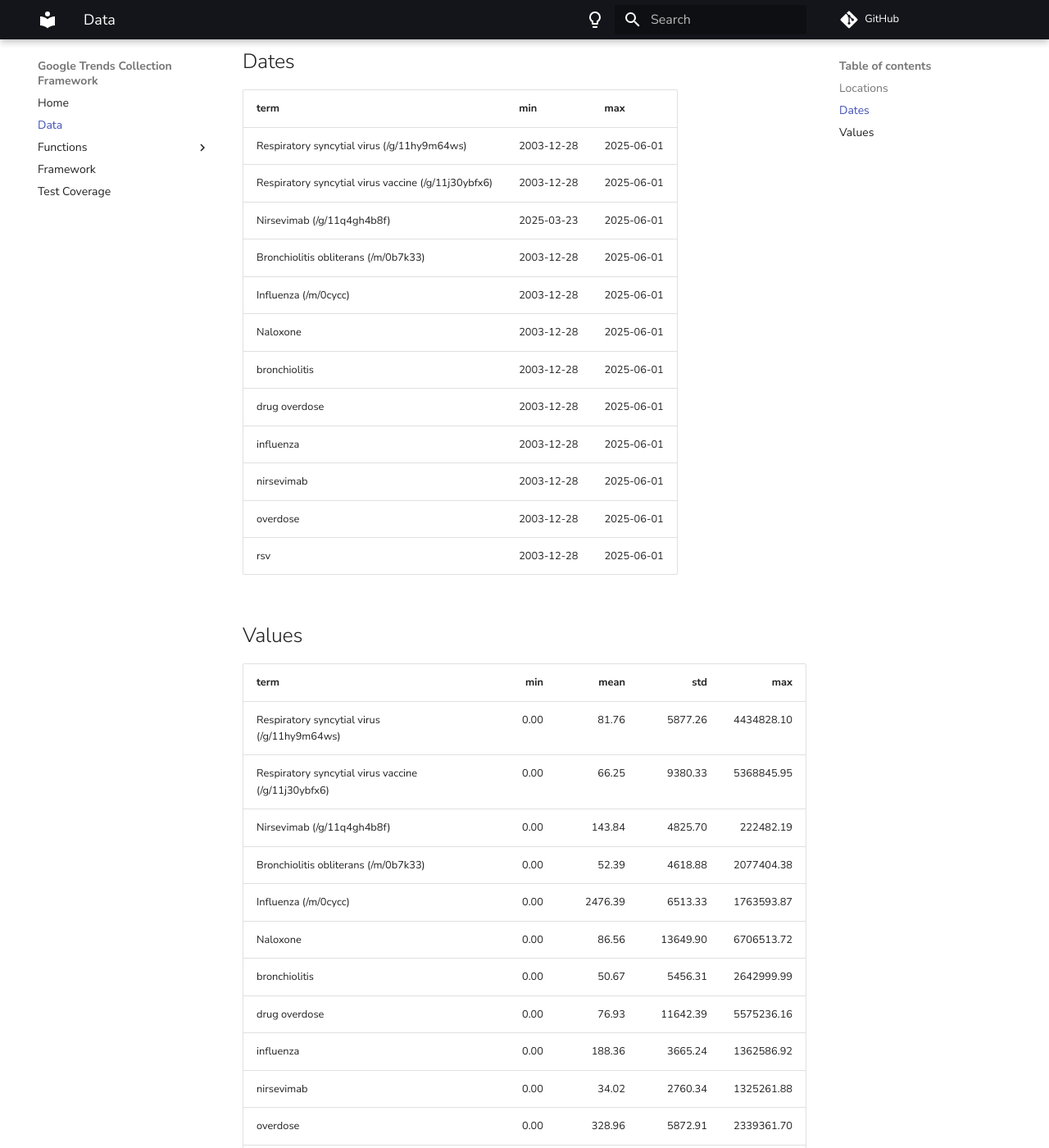
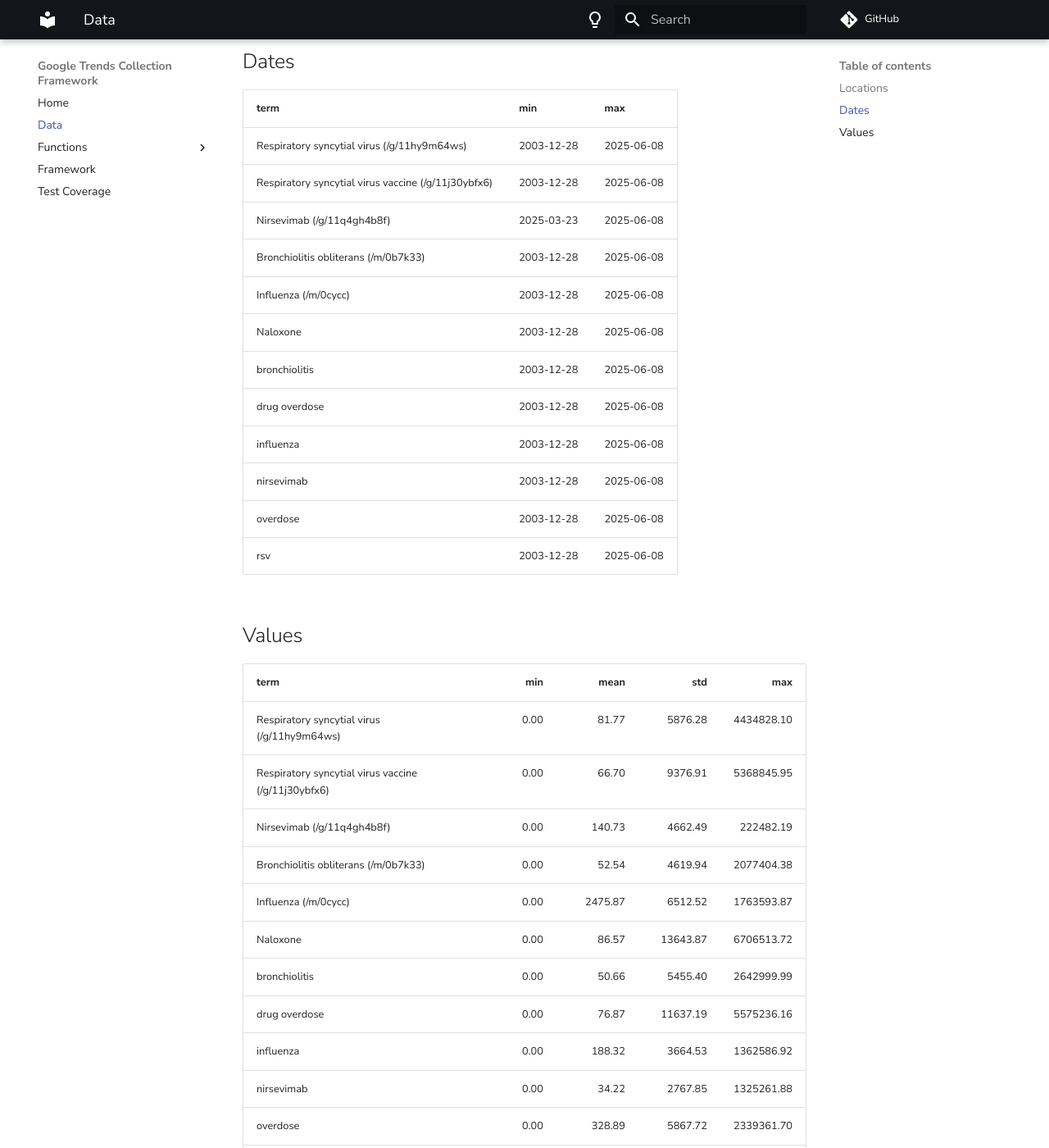
Before and after one commit to DISSC-yale/gtrends_collection, an MkDocs documentation site: the page built from docs_source/Data.md, in a window 1280 px wide and 1400 px high, scrolled down 337 px. Shown: the whole window at 82% size. Built offline with MkDocs 1.6.1 and Material for MkDocs 9.7.7, drawn with Linux system fonts in a browser that asks for light colours; some web fonts are replaced; comment, search, counter and statistics services are not loaded; some of the changed text lies outside the part shown.

Commit message:
adds weekly data pull

```diff
--- a/docs_source/Data.md
+++ b/docs_source/Data.md
@@ -1,4 +1,4 @@
-Summaries of the data collected as of 06:23:16 AM UTC on 2025-06-01
+Summaries of the data collected as of 12:17:45 AM UTC on 2025-06-08
 
 ## Locations
 
@@ -9,32 +9,32 @@ Summaries of the data collected as of 06:23:16 AM UTC on 2025-06-01
 
 | term                                                | min        | max        |
 |:----------------------------------------------------|:-----------|:-----------|
-| Respiratory syncytial virus (/g/11hy9m64ws)         | 2003-12-28 | 2025-06-01 |
-| Respiratory syncytial virus vaccine (/g/11j30ybfx6) | 2003-12-28 | 2025-06-01 |
-| Nirsevimab (/g/11q4gh4b8f)                          | 2025-03-23 | 2025-06-01 |
-| Bronchiolitis obliterans (/m/0b7k33)                | 2003-12-28 | 2025-06-01 |
-| Influenza (/m/0cycc)                                | 2003-12-28 | 2025-06-01 |
-| Naloxone                                            | 2003-12-28 | 2025-06-01 |
-| bronchiolitis                                       | 2003-12-28 | 2025-06-01 |
-| drug overdose                                       | 2003-12-28 | 2025-06-01 |
-| influenza                                           | 2003-12-28 | 2025-06-01 |
-| nirsevimab                                          | 2003-12-28 | 2025-06-01 |
-| overdose                                            | 2003-12-28 | 2025-06-01 |
-| rsv                                                 | 2003-12-28 | 2025-06-01 |
+| Respiratory syncytial virus (/g/11hy9m64ws)         | 2003-12-28 | 2025-06-08 |
+| Respiratory syncytial virus vaccine (/g/11j30ybfx6) | 2003-12-28 | 2025-06-08 |
+| Nirsevimab (/g/11q4gh4b8f)                          | 2025-03-23 | 2025-06-08 |
+| Bronchiolitis obliterans (/m/0b7k33)                | 2003-12-28 | 2025-06-08 |
+| Influenza (/m/0cycc)                                | 2003-12-28 | 2025-06-08 |
+| Naloxone                                            | 2003-12-28 | 2025-06-08 |
+| bronchiolitis                                       | 2003-12-28 | 2025-06-08 |
+| drug overdose                                       | 2003-12-28 | 2025-06-08 |
+| influenza                                           | 2003-12-28 | 2025-06-08 |
+| nirsevimab                                          | 2003-12-28 | 2025-06-08 |
+| overdose                                            | 2003-12-28 | 2025-06-08 |
+| rsv                                                 | 2003-12-28 | 2025-06-08 |
 
 ## Values
 
 | term                                                |   min |    mean |      std |        max |
 |:----------------------------------------------------|------:|--------:|---------:|-----------:|
-| Respiratory syncytial virus (/g/11hy9m64ws)         |  0.00 |   81.76 |  5877.26 | 4434828.10 |
-| Respiratory syncytial virus vaccine (/g/11j30ybfx6) |  0.00 |   66.25 |  9380.33 | 5368845.95 |
-| Nirsevimab (/g/11q4gh4b8f)                          |  0.00 |  143.84 |  4825.70 |  222482.19 |
-| Bronchiolitis obliterans (/m/0b7k33)                |  0.00 |   52.39 |  4618.88 | 2077404.38 |
-| Influenza (/m/0cycc)                                |  0.00 | 2476.39 |  6513.33 | 1763593.87 |
-| Naloxone                                            |  0.00 |   86.56 | 13649.90 | 6706513.72 |
-| bronchiolitis                                       |  0.00 |   50.67 |  5456.31 | 2642999.99 |
-| drug overdose                                       |  0.00 |   76.93 | 11642.39 | 5575236.16 |
-| influenza                                           |  0.00 |  188.36 |  3665.24 | 1362586.92 |
-| nirsevimab                                          |  0.00 |   34.02 |  2760.34 | 1325261.88 |
-| overdose                                            |  0.00 |  328.96 |  5872.91 | 2339361.70 |
-| rsv                                                 |  0.00 |  279.42 |  3072.58 | 1175033.41 |
+| Respiratory syncytial virus (/g/11hy9m64ws)         |  0.00 |   81.77 |  5876.28 | 4434828.10 |
+| Respiratory syncytial virus vaccine (/g/11j30ybfx6) |  0.00 |   66.70 |  9376.91 | 5368845.95 |
+| Nirsevimab (/g/11q4gh4b8f)                          |  0.00 |  140.73 |  4662.49 |  222482.19 |
+| Bronchiolitis obliterans (/m/0b7k33)                |  0.00 |   52.54 |  4619.94 | 2077404.38 |
+| Influenza (/m/0cycc)                                |  0.00 | 2475.87 |  6512.52 | 1763593.87 |
+| Naloxone                                            |  0.00 |   86.57 | 13643.87 | 6706513.72 |
+| bronchiolitis                                       |  0.00 |   50.66 |  5455.40 | 2642999.99 |
+| drug overdose                                       |  0.00 |   76.87 | 11637.19 | 5575236.16 |
+| influenza                                           |  0.00 |  188.32 |  3664.53 | 1362586.92 |
+| nirsevimab                                          |  0.00 |   34.22 |  2767.85 | 1325261.88 |
+| overdose                                            |  0.00 |  328.89 |  5867.72 | 2339361.70 |
+| rsv                                                 |  0.00 |  279.42 |  3072.32 | 1175033.41 |
```
Also changed, not shown: docs/Data/index.html (+36 -36 lines), docs/search/search_index.json (+1 -1 lines), docs/sitemap.xml (+6 -6 lines), 14 other files.
